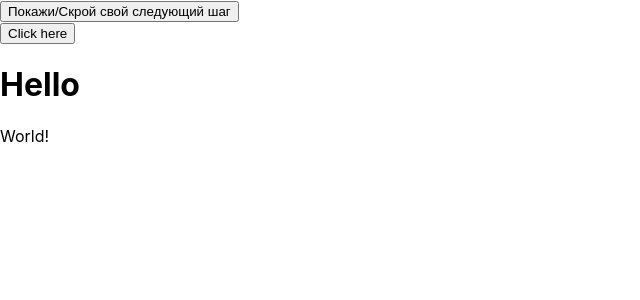
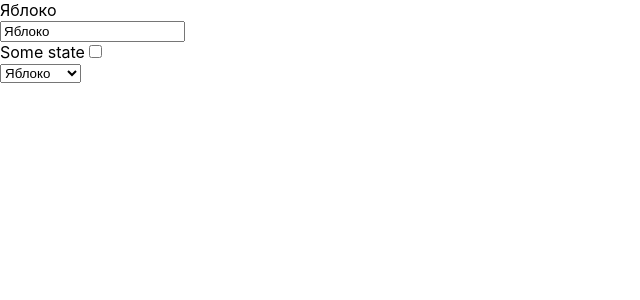
Before and after one commit to SirGalusik/Test, a React (Create React App) app: page / in a window 1280 px wide. Shown: the top 300 px of the page, without its empty margins (0-640 px from the left). Built offline with nearby package versions, Linux system fonts and the light colour scheme.

Commit message:
Обработка формы

```diff
--- a/src/App.js
+++ b/src/App.js
@@ -1,29 +1,62 @@
 import { useState } from "react";
 
-import Content from "./Content";
-import RecButton from "./RecButton";
+function App(props) {
+  // const [value, setValue] = useState('Text');
+  const [value, setValue] = useState('Яблоко');
+  const [checked, setChecked] = useState(false);
 
-function App(props) {
-  const [showMode, setShowNode] = useState(true);
+  const items = ["Яблоко", "Банан", "Виноград"];
 
-  let content = null;
+  const handlerChange = (e) => {
+    setValue(e.target.value)
 
-  const handlerClick = () => {
-    setShowNode(!showMode);
-  }
-
-  if(showMode) {
-    content = <Content />;
+    console.log(e.target.value)
   }
 
   return (
     <div>
-      <RecButton />
+      {value}
+      <br />
+      <input
+        value={value}
+        onChange={(e) => setValue(e.target.value)}/>
 
-      <button onClick={handlerClick}>Click here</button>
-      {content}
+      <br />
+
+      <label>
+        Some state
+        <input
+          type="checkbox"
+          checked={checked}
+          onChange={() => setChecked(!checked)}
+        />
+      </label>
+
+      <br />
+
+      {/* <ul>
+        {items.map((item) => (
+          <li key={item}>
+            <label>
+              <input
+                type="radio"
+                checked={checked === item}
+                onChange={() => setChecked(item)}
+              />
+                {item}
+            </label>
+          </li>
+        ))}
+      </ul> */}
+
+      <select value={value} onChange={handlerChange}>
+        <option value={"Яблоко"}>Яблоко</option>
+        <option value={"Банан"}>Банан</option>
+        <option value={"Виноград"}>Виноград</option>
+        <option value={"Арбуз"}>Арбуз</option>
+      </select>
+
     </div>
-
   )
 }
 
```
